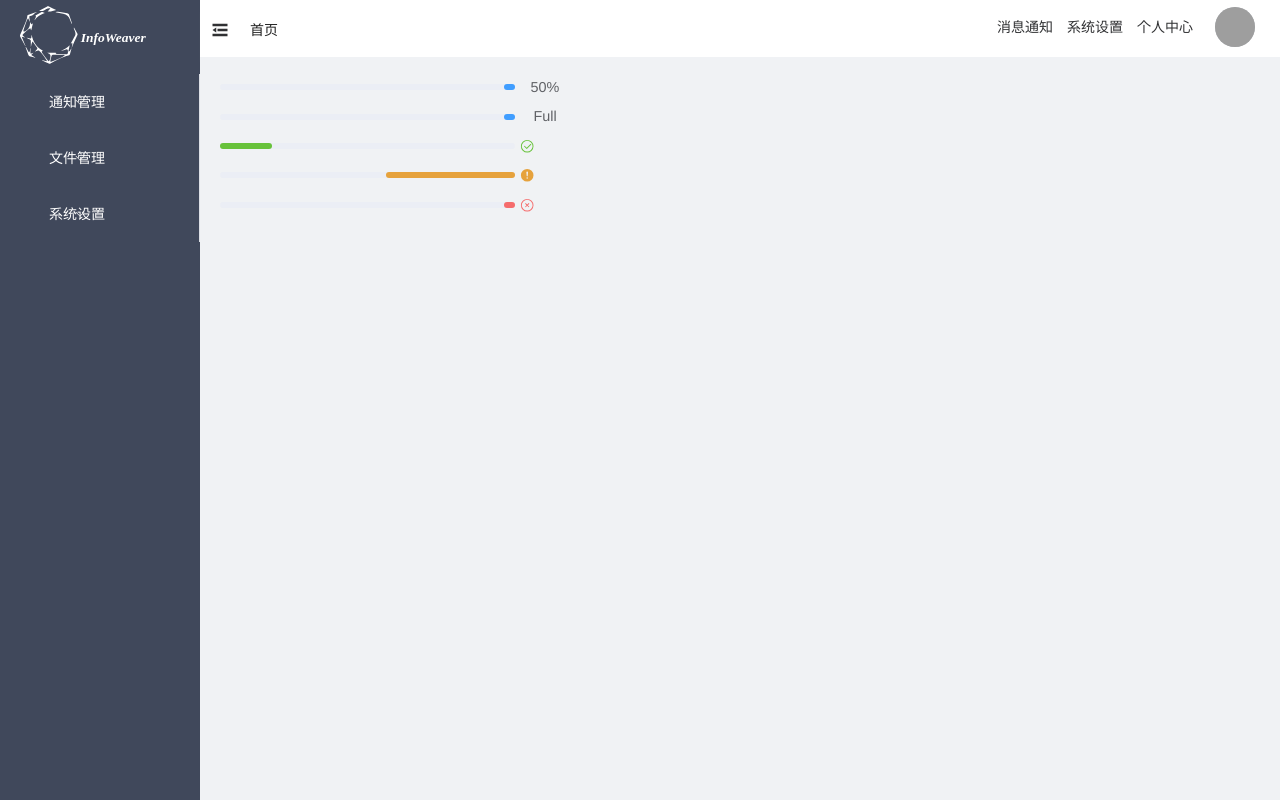
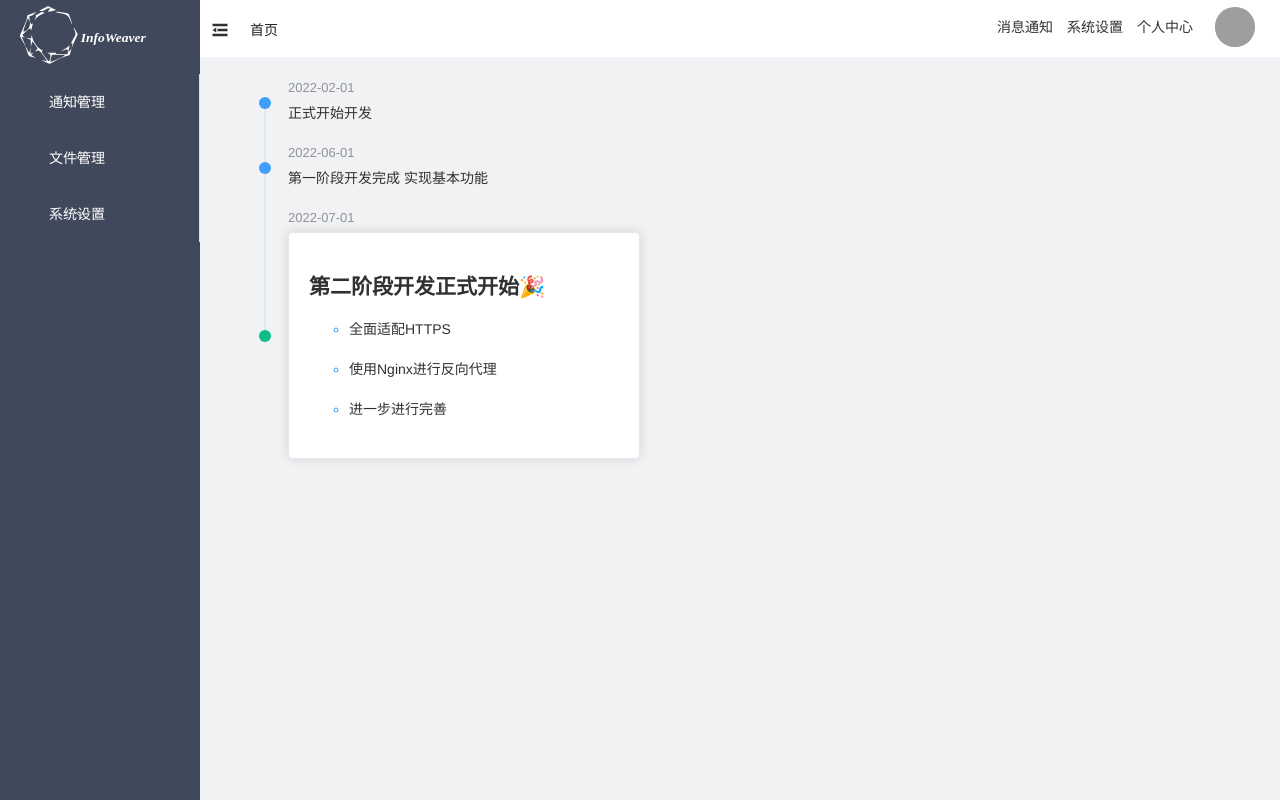
Before and after one commit to shangruobing/infoweaver-frontend, a Vue app: page /content/dbInfo in a window 1280 px wide. Built offline with nearby package versions, Linux system fonts and the light colour scheme; grey boxes are pictures that could not be loaded; some icons are missing; what vue3-beautiful-chat would draw is missing.

Commit message:
The second stage of development began!

```diff
--- a/src/components/Content.vue
+++ b/src/components/Content.vue
@@ -2,7 +2,7 @@
   <el-scrollbar>
     <el-container>
       <el-aside width="200px">
-        <img src="../assets/白全.svg" width="160" height="70" />
+        <img src="../assets/白全.svg" width="160" height="70" alt="logo" />
 
         <el-menu
           active-text-color="#ffd04b"
@@ -92,7 +92,7 @@
           <el-row justify="space-between" align="middle" style="width: 100%; height: 53px">
             <el-col :span="15">
               <el-row align="middle">
-                <el-button size="large" class="header-button">
+                <el-button size="large" text class="header-button">
                   <el-icon :size="20"><fold /></el-icon>
                 </el-button>
                 <el-breadcrumb :separator-icon="ArrowRight">
@@ -121,6 +121,7 @@
                     <el-dropdown>
                       <el-avatar
                         src="https://portrait.gitee.com/uploads/avatars/user/3474/10422230_shangruobing_1644648546.png!avatar200"
+                        alt="avatar"
                       />
                       <template #dropdown>
                         <el-dropdown-menu>
@@ -240,8 +241,9 @@ $main-color: #f0f2f4;
 }
 
 .header-button {
-  padding-right: 20px;
+  padding-right: 10px;
   padding-left: 10px;
+  margin-right: 10px;
   color: #303133;
   height: 53px;
   background-color: $header-color;
--- a/src/components/DBinfo.vue
+++ b/src/components/DBinfo.vue
@@ -1,19 +1,40 @@
 <template>
-  <div class="demo-progress">
-    <el-progress :percentage="50" :indeterminate="true" />
-    <el-progress :percentage="100" :format="format" :indeterminate="true" />
-    <el-progress :percentage="100" status="success" :indeterminate="true" :duration="5" />
-    <el-progress :percentage="100" status="warning" :indeterminate="true" :duration="1" />
-    <el-progress :percentage="50" status="exception" :indeterminate="true" />
-  </div>
+  <el-timeline>
+    <el-timeline-item center timestamp="2022-02-01" placement="top" color="#409EFF">
+      正式开始开发
+    </el-timeline-item>
+    <el-timeline-item center timestamp="2022-06-01" placement="top" color="#409EFF">
+      第一阶段开发完成 实现基本功能
+    </el-timeline-item>
+    <el-timeline-item center timestamp="2022-07-01" placement="top" color="#0bbd87">
+      <el-card class="box-card">
+        <h2>第二阶段开发正式开始🎉</h2>
+        <ul class="color-ul">
+          <li><span>全面适配HTTPS</span></li>
+          <li><span>使用Nginx进行反向代理</span></li>
+          <li><span>进一步进行完善</span></li>
+        </ul>
+      </el-card>
+    </el-timeline-item>
+  </el-timeline>
 </template>
 
-<script lang="ts" setup>
-const format = (percentage: number) => (percentage === 100 ? 'Full' : `${percentage}%`)
-</script>
-<style scoped>
-.demo-progress .el-progress--line {
-  margin-bottom: 15px;
+<script lang="ts" setup></script>
+
+<style lang="scss" scoped>
+* {
+  text-align: left;
+}
+.color-ul {
+  li {
+    color: #409eff;
+    padding-bottom: 20px;
+    span {
+      color: #303131;
+    }
+  }
+}
+.box-card {
   width: 350px;
 }
 </style>
--- a/src/components/Home.vue
+++ b/src/components/Home.vue
@@ -155,8 +155,9 @@
           </el-col>
         </el-row>
 
-        <el-divider />
-
+        <el-divider style="margin-bottom: 10px" />
+        <el-link href="https://beian.miit.gov.cn/" target="_blank"> 滇ICP备2022003697号-1 </el-link>
+        <p style="font-size: 14px; color: #606266">All Rights Reserved Ruobing Shang 版权所有</p>
         <my-robot />
       </el-main>
     </el-container>
--- a/src/components/WordPreview.vue
+++ b/src/components/WordPreview.vue
@@ -7,7 +7,6 @@ import axios from 'axios'
 import { onMounted, ref } from 'vue'
 import { useRoute } from 'vue-router'
 import { renderAsync } from 'docx-preview'
-
 import { getHttp } from '../utils/django-http'
 
 const route = useRoute()
--- a/src/main.js
+++ b/src/main.js
@@ -24,7 +24,10 @@ app.config.globalProperties.$echarts = echarts
 const isDevelopmentMode = false
 // const isDevelopmentMode = true;
 
-let http = 'http://43.138.43.128:8000/api/'
+// let http = 'http://43.138.43.128:8000/api/'
+// let http = 'http://43.138.43.128:8000/api/'
+let http = 'https://www.infoweaver.cloud/api/'
+
 if (isDevelopmentMode) {
   http = 'http://127.0.0.1:8000/api/'
 }
```
Also changed, not shown: package.json (+8 -8 lines), 1 other file (tests, documents, lock files or other folders).
